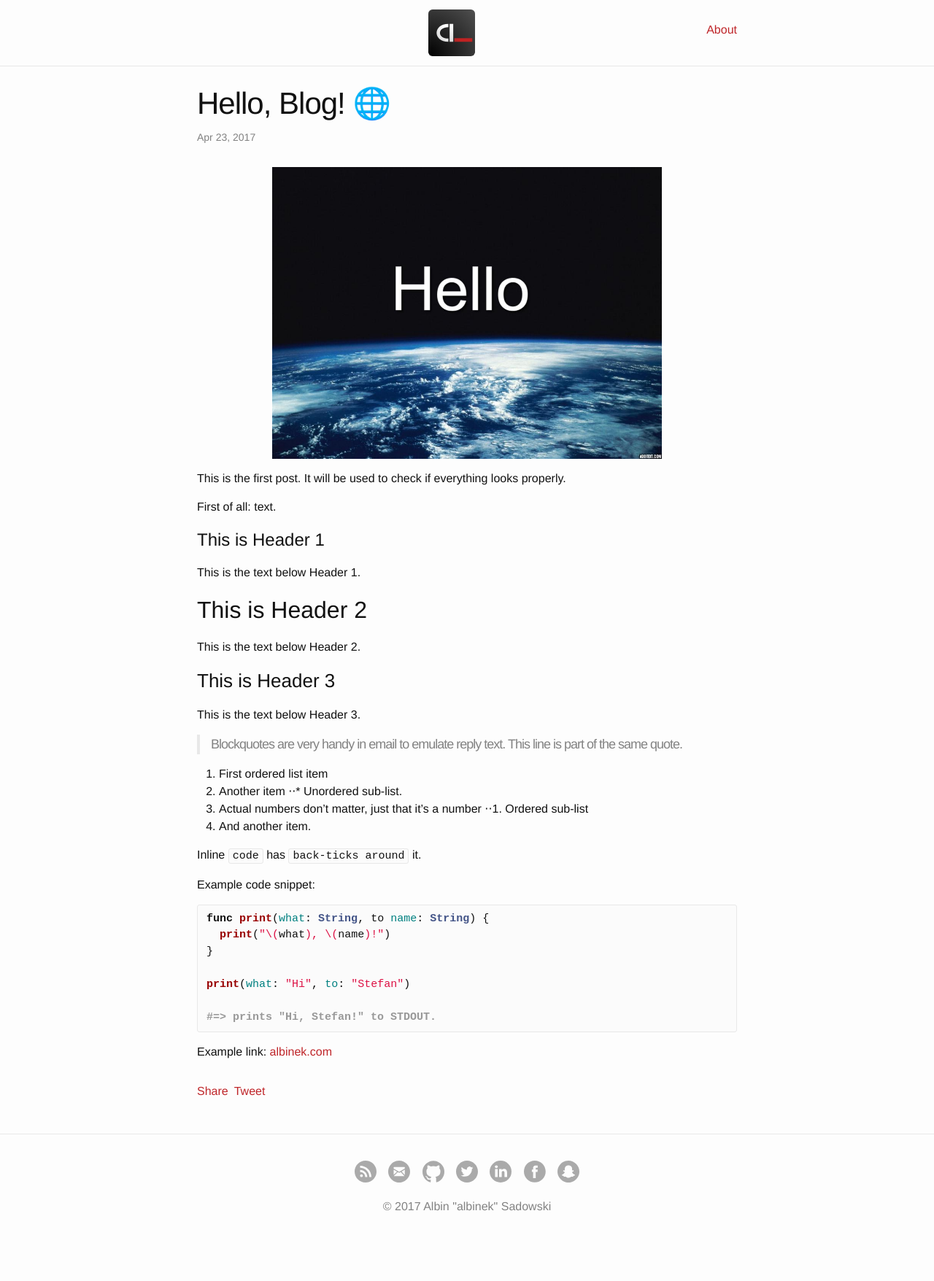
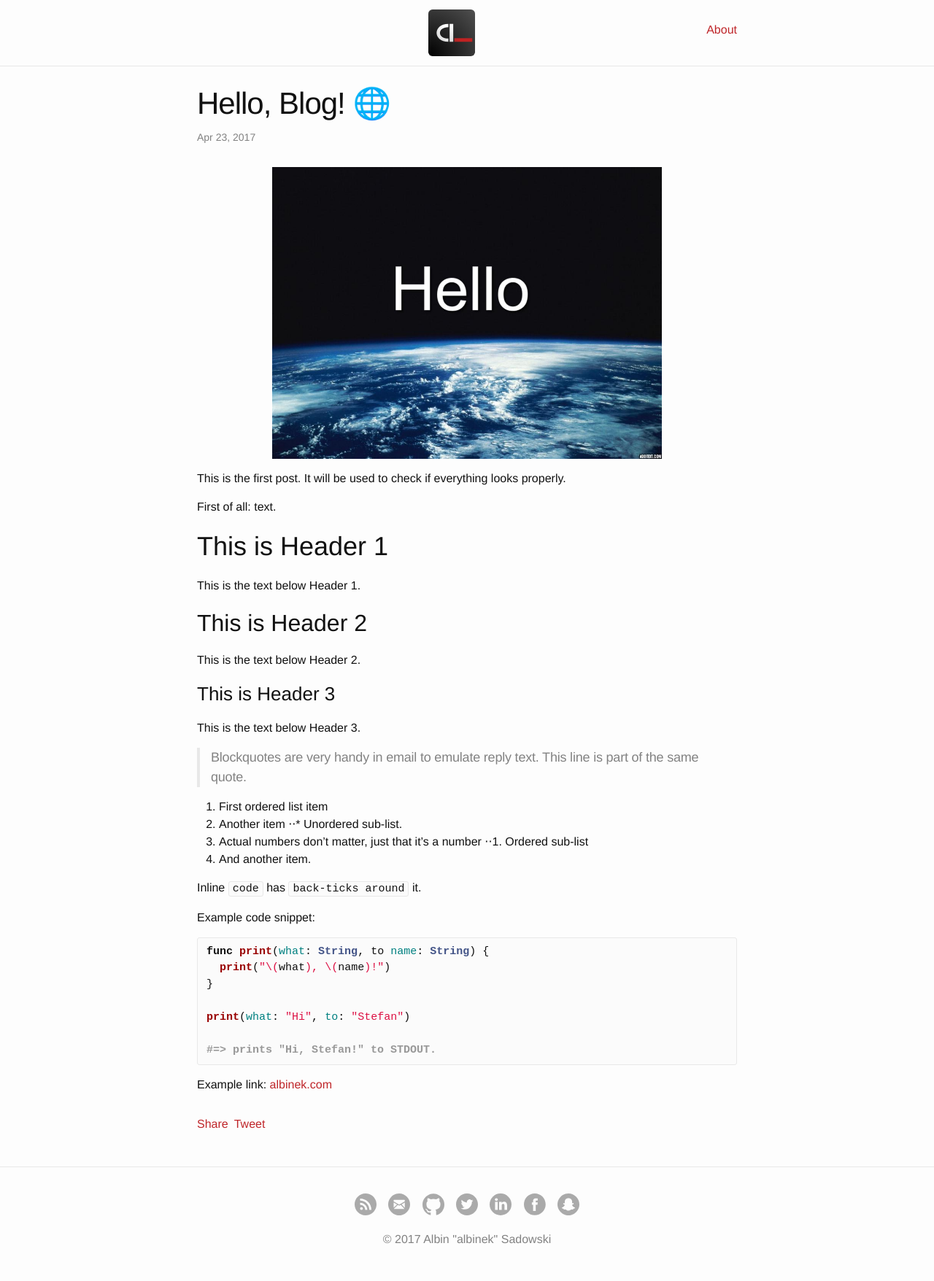
Before and after one commit to albinekcom/albinekcom.github.io, a Jekyll site: the page built from _posts/2017-04-23-hello-blog.markdown, in a window 1280 px wide. Shown: the whole page at 73% size. Built offline with Jekyll 4.4.1, drawn with Linux system fonts in a browser that asks for light colours; comment, search, counter and statistics services are not loaded; before the commit the page ends 1711 px from its top, so only the background shows below that.

Commit message:
Fix h1 size

```diff
--- a/_posts/2017-04-23-hello-blog.markdown
+++ b/_posts/2017-04-23-hello-blog.markdown
@@ -5,7 +5,8 @@ date:       2017-04-23 21:00:23 +0200
 categories: info
 image:      /assets/img/post/hello-blog-0.jpg
 ---
-![Hello!](/assets/img/post/hello-blog-0.jpg){: .center-image }
+
+![Hello!]({{ page.image }}){: .center-image }
 
 This is the first post. It will be used to check if everything looks properly.
 
--- a/_sass/minima/_base.scss
+++ b/_sass/minima/_base.scss
@@ -23,6 +23,10 @@ body {
        -o-font-feature-settings: "kern" 1;
           font-feature-settings: "kern" 1;
   font-kerning: normal;
+}
+
+h1 {
+  font-size: 36px;
 }
 
 
@@ -126,7 +130,7 @@ blockquote {
   border-left: 4px solid $grey-color-light;
   padding-left: $spacing-unit / 2;
   @include relative-font-size(1.125);
-  letter-spacing: -1px;
+  letter-spacing: -0.2px;
 
   > :last-child {
     margin-bottom: 0;
```
